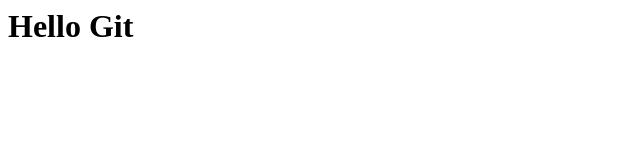
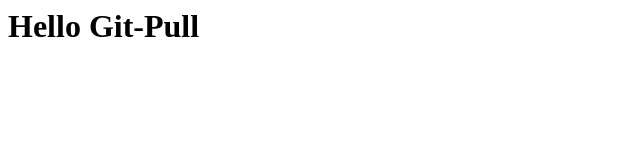
Before and after one commit to GouthamGoutham/Git_Practice, a plain HTML site: page index.html in a window 1280 px wide. Shown: the whole page, without its empty margins (0-640 px from the left). Drawn offline with Linux system fonts and the light colour scheme.

Commit message:
Update index.html

```diff
--- a/index.html
+++ b/index.html
@@ -1 +1 @@
-<h1>Hello Git</h1>
+<h1>Hello Git-Pull</h1>
```
